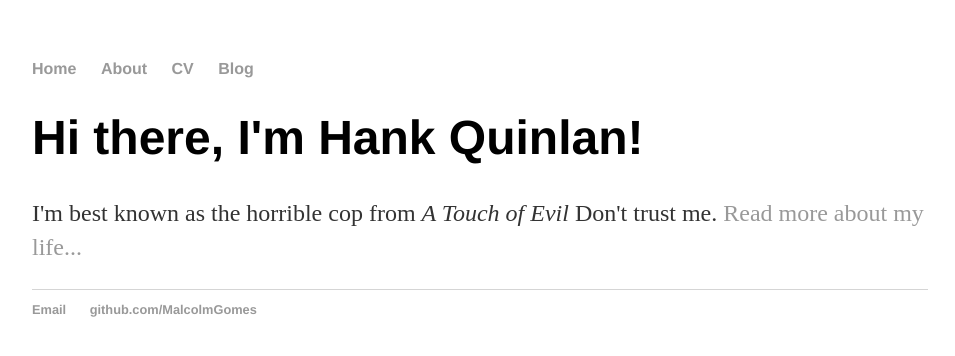
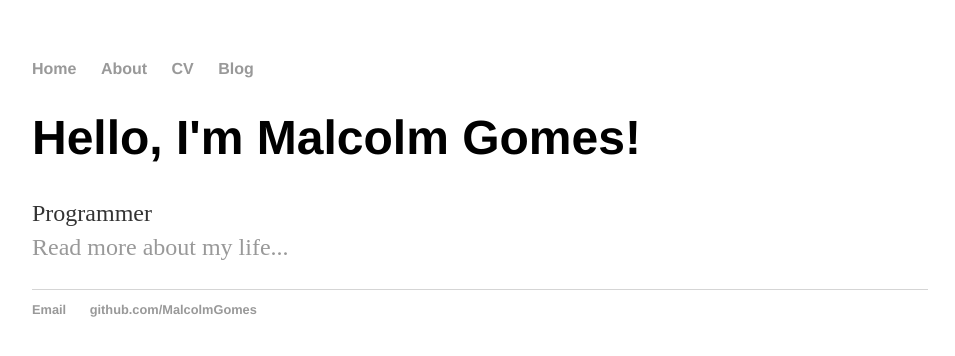
Before and after one commit to MalcolmGomes/MalcolmGomes.github.io, a Jekyll site: the page built from index.html, in a window 1280 px wide. Shown: the top 356 px of the page, without its empty margins (160-1115 px from the left). Built offline with Jekyll 4.4.1, drawn with Linux system fonts in a browser that asks for light colours.

Commit message:
Update index.html

```diff
--- a/index.html
+++ b/index.html
@@ -1,8 +1,9 @@
 ---
 layout: default
-title: Hank Quinlan, Horrible Cop
+title: Malcolm Gomes
 ---
 <div class="blurb">
-	<h1>Hi there, I'm Hank Quinlan!</h1>
-	<p>I'm best known as the horrible cop from <em>A Touch of Evil</em> Don't trust me. <a href="/about">Read more about my life...</a></p>
+	<h1>Hello, I'm Malcolm Gomes!</h1>
+	<p> Programmer <br/>
+	<a href="/about">Read more about my life...</a></p>
 </div><!-- /.blurb -->
```
